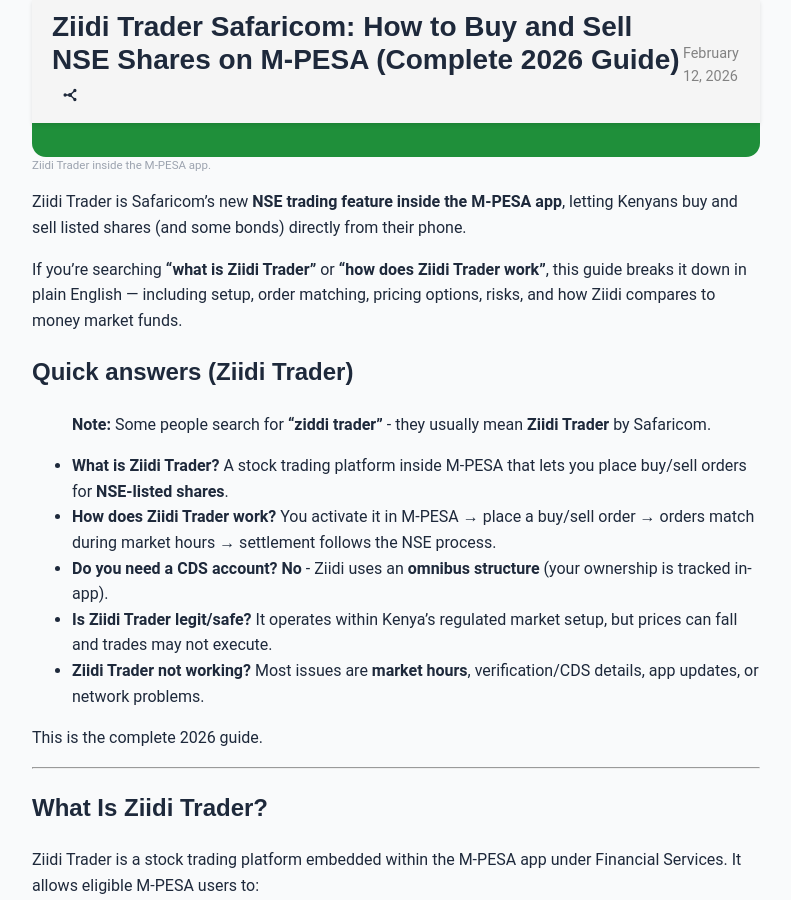
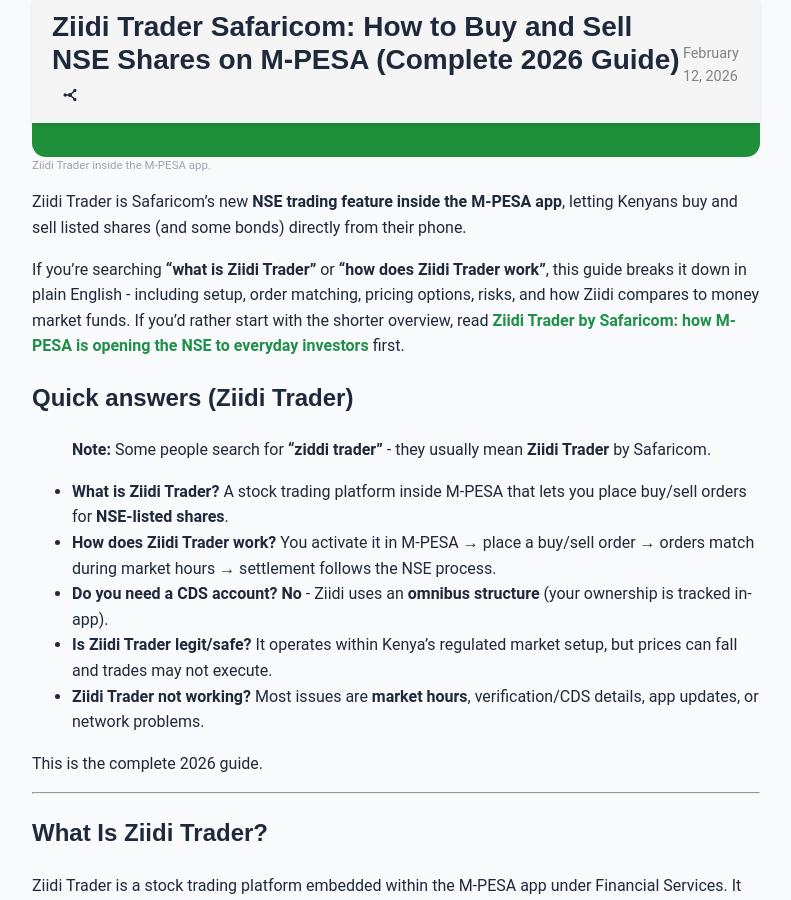
Before and after one commit to Coinimain/kenyanmmf, a Jekyll site: the page built from _posts/2026-02-12-ziidi-trader-complete-guide-kenya.md, in a window 1280 px wide and 900 px high, scrolled down 496 px. Shown: the whole window, without its empty margins (244-1035 px from the left). Built offline with Jekyll 4.4.1, drawn with Linux system fonts in a browser that asks for light colours; comment, search, counter and statistics services are not loaded.

Commit message:
Add internal links between Ziidi overview and complete guide

```diff
--- a/_posts/2026-02-12-ziidi-trader-complete-guide-kenya.md
+++ b/_posts/2026-02-12-ziidi-trader-complete-guide-kenya.md
@@ -34,7 +34,7 @@
 
 Ziidi Trader is Safaricom’s new **NSE trading feature inside the M-PESA app**, letting Kenyans buy and sell listed shares (and some bonds) directly from their phone.
 
-If you’re searching **“what is Ziidi Trader”** or **“how does Ziidi Trader work”**, this guide breaks it down in plain English — including setup, order matching, pricing options, risks, and how Ziidi compares to money market funds.
+If you’re searching **“what is Ziidi Trader”** or **“how does Ziidi Trader work”**, this guide breaks it down in plain English - including setup, order matching, pricing options, risks, and how Ziidi compares to money market funds. If you’d rather start with the shorter overview, read **[Ziidi Trader by Safaricom: how M-PESA is opening the NSE to everyday investors]({{ '/blog/ziidi-trader-safaricom-mpesa-nse-kenya/' | relative_url }})** first.
 
 ## Quick answers (Ziidi Trader)
 
```
Also changed, not shown: _posts/2026-02-06-ziidi-trader-safaricom-mpesa-nse-kenya.md (+4 -0 lines).
